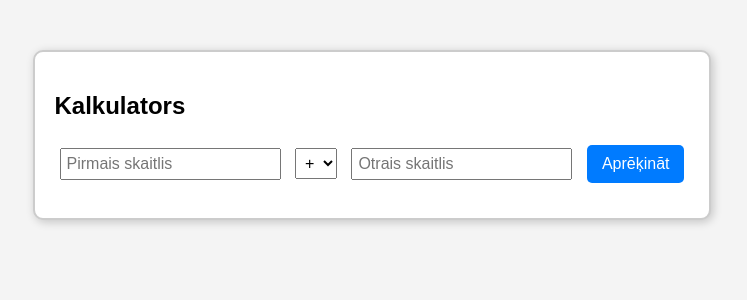
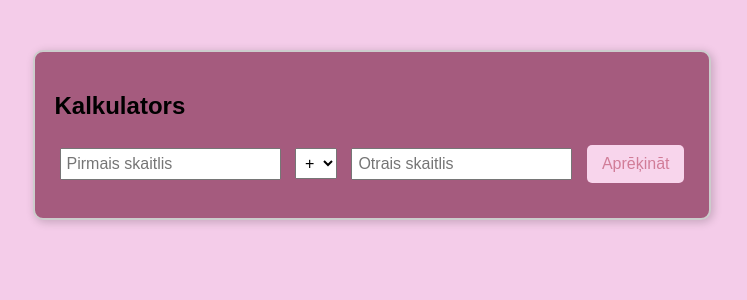
Before and after one commit to StrodeInta/source, a PHP site: page / in a window 1280 px wide. Shown: the top 300 px of the page, without its empty margins (268-1015 px from the left). Run offline with PHP 8.4, Linux system fonts and the light colour scheme.

Commit message:
patstavigais

```diff
--- a/Nodarbības/5.nodarbiba/Patstavigasi/style.css
+++ b/Nodarbības/5.nodarbiba/Patstavigasi/style.css
@@ -2,7 +2,7 @@ body {
     font-family: Arial, sans-serif;
     text-align: center;
     margin: 50px;
-    background-color: #f4f4f4;
+    background-color: #F4CCE9;
 }
 
 .container {
@@ -11,7 +11,7 @@ body {
     padding: 20px;
     border: 2px solid #ccc;
     border-radius: 10px;
-    background-color: #ffffff;
+    background-color: #a55b7e;
     box-shadow: 2px 2px 10px rgba(0, 0, 0, 0.2);
 }
 
@@ -22,8 +22,8 @@ input, select, button {
 }
 
 button {
-    background-color: #007BFF;
-    color: white;
+    background-color: #f8d5ec;
+    color: #D17D98;
     border: none;
     cursor: pointer;
     border-radius: 5px;
@@ -31,7 +31,7 @@ button {
 }
 
 button:hover {
-    background-color: #0056b3;
+    background-color: #56021F;
 }
 
 .result {
```
